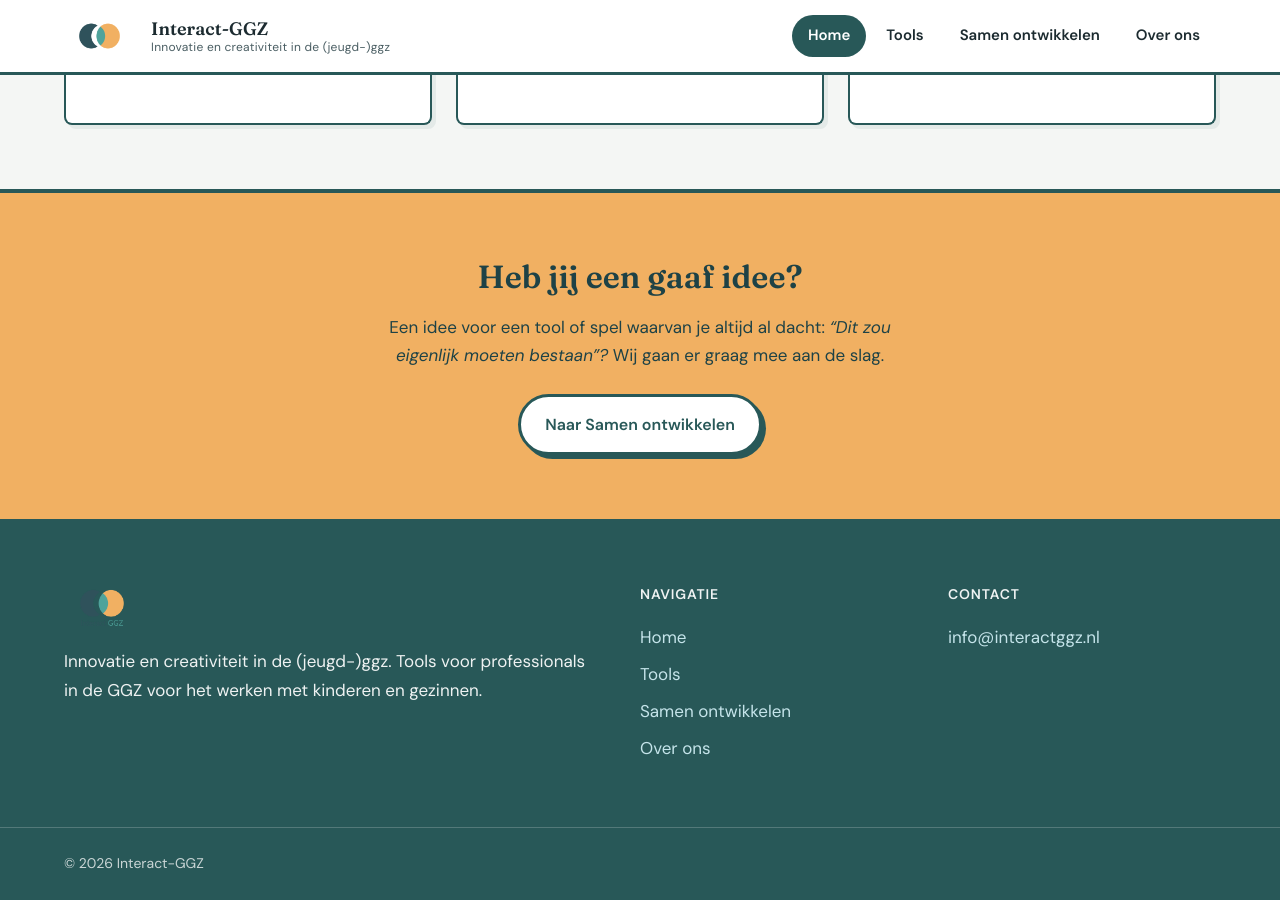
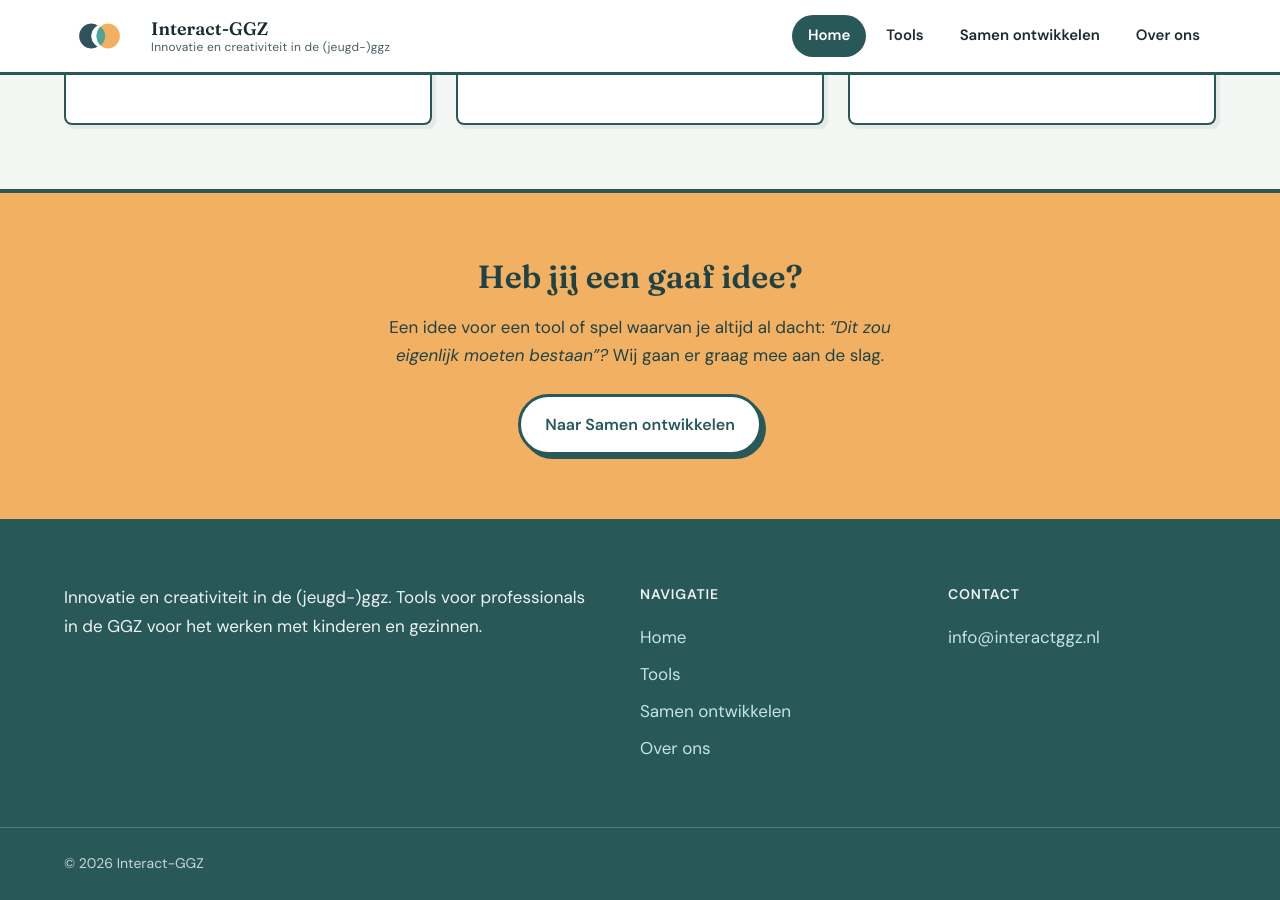
Before and after one commit to janwillemm/jari-website, a Jekyll site: the page built from index.md, in a window 1280 px wide and 900 px high, scrolled down 1145 px. Built offline with Jekyll 4.4.1, drawn with Linux system fonts in a browser that asks for light colours.

Commit message:
Verwijder logo uit de footer.
Co-authored-by: Cursor <cursoragent@cursor.com>

```diff
--- a/_includes/footer.html
+++ b/_includes/footer.html
@@ -1,15 +1,6 @@
 <footer class="site-footer">
   <div class="container site-footer__grid">
     <div class="site-footer__brand">
-      <img
-        class="site-footer__logo"
-        src="{{ '/assets/images/brand/logo-with-text.png' | relative_url }}"
-        alt="{{ site.title }}"
-        width="512"
-        height="325"
-        loading="lazy"
-        decoding="async"
-      />
       <p>{{ site.tagline }}. Tools voor professionals in de GGZ voor het werken met kinderen en gezinnen.</p>
     </div>
 
```
